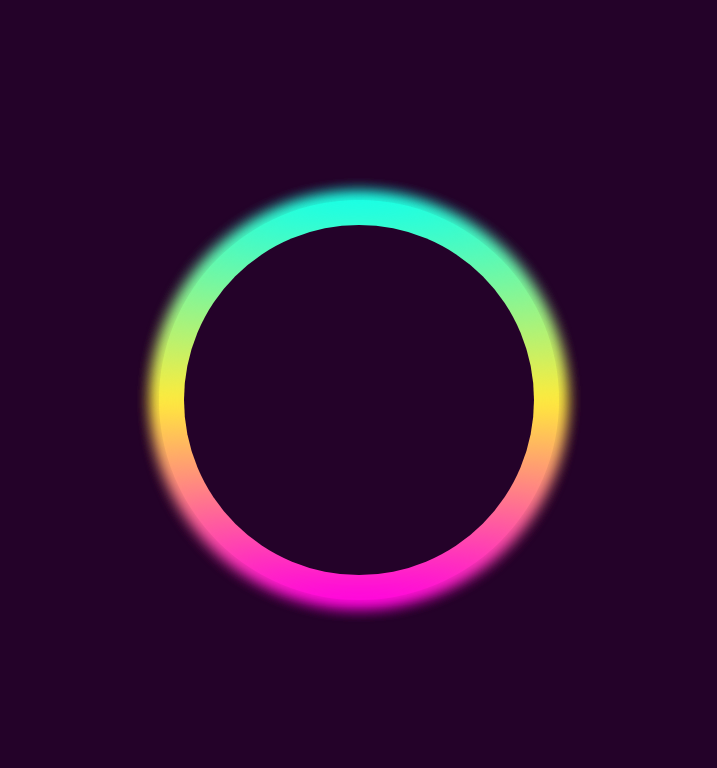
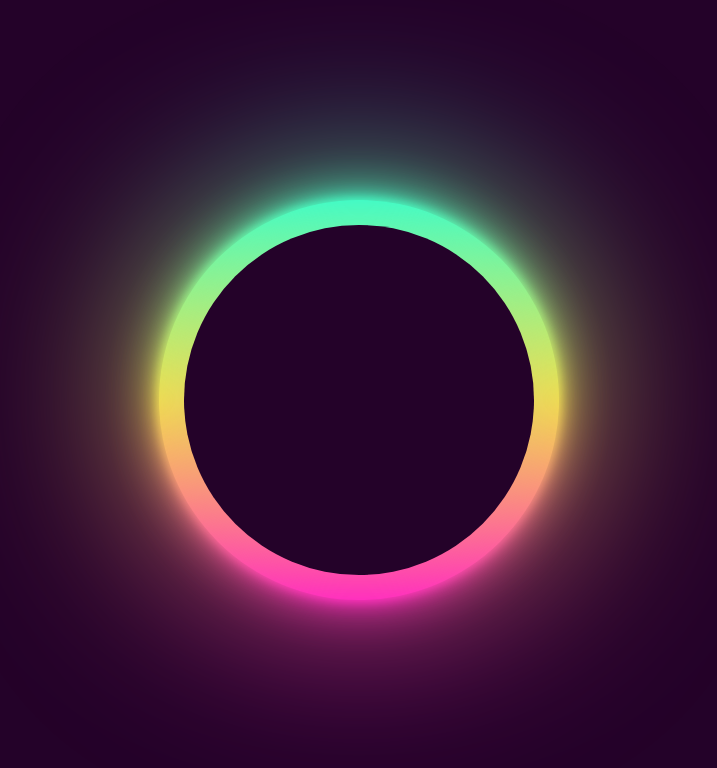
Before and after one commit to priteshdongare/Animation-demo, a plain HTML site: page index.html in a window 1280 px wide. Shown: the whole page, without its empty margins (281-998 px from the left). Drawn offline with nearby package versions, Linux system fonts and the light colour scheme.

Commit message:
Update Ani.css

```diff
--- a/css/Ani.css
+++ b/css/Ani.css
@@ -23,16 +23,16 @@ body{
     background:linear-gradient(#14ffe9,#ffeb3b,#ff00e0);
 }
 .loader span:nth-child(1){
-    filter: blur(10px);
+    filter: blur(5px);
 }
 .loader span:nth-child(2){
     filter: blur(10px);
 }
 .loader span:nth-child(3){
-    filter: blur(10px);
+    filter: blur(25px);
 }
 .loader span:nth-child(4){
-    filter: blur(10px);
+    filter: blur(100px);
 }
 .loader::after{
     width:350px ;
```
